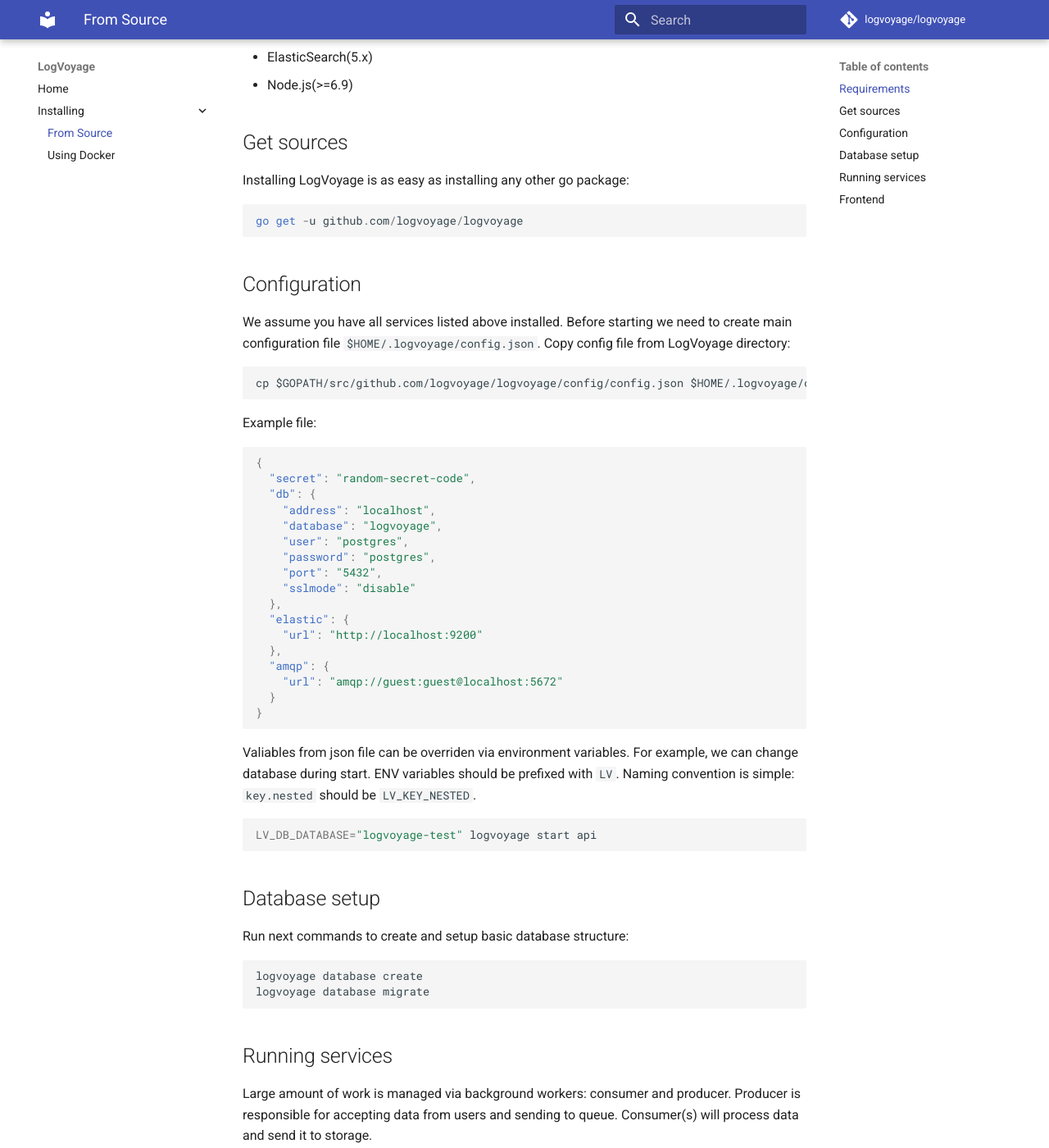
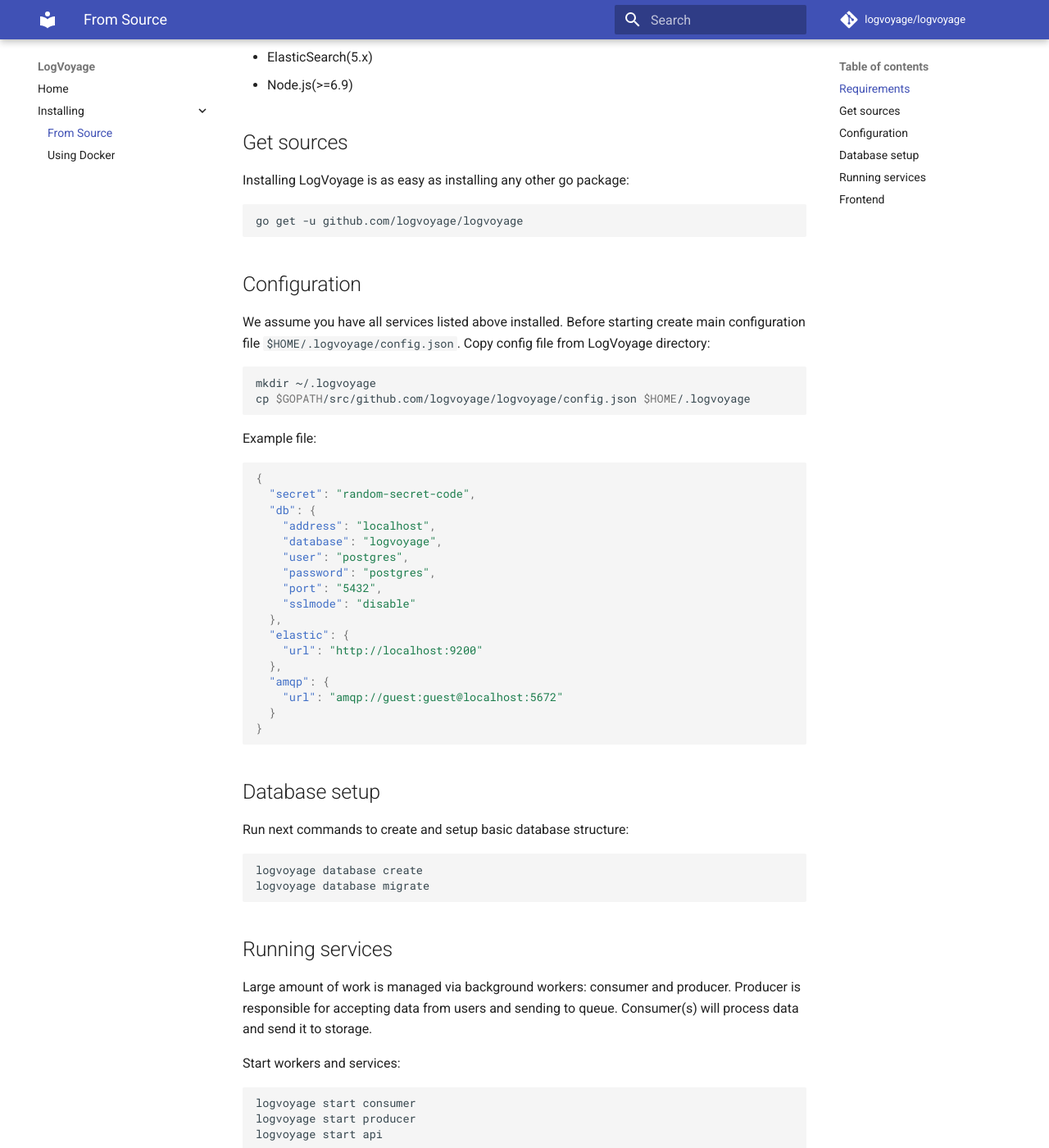
Before and after one commit to logvoyage/docs, an MkDocs documentation site: the page built from docs/installing_from_source.md, in a window 1280 px wide and 1400 px high, scrolled down 469 px. Shown: the whole window at 82% size. Built offline with MkDocs 1.6.1 and Material for MkDocs 9.7.7, drawn with Linux system fonts in a browser that asks for light colours; comment, search, counter and statistics services are not loaded; old or Windows-style settings are respelled for this version of MkDocs.

Commit message:
Cleand up install docs

````diff
--- a/docs/installing_from_source.md
+++ b/docs/installing_from_source.md
@@ -18,17 +18,18 @@ Before running LogVoyage itself, there are a few minimum services that are requi
 ## Get sources
 
 Installing LogVoyage is as easy as installing any other go package:
-```
+``` bash
 go get -u github.com/logvoyage/logvoyage
 ```
 
 ## Configuration
 
 We assume you have all services listed above installed.
-Before starting we need to create main configuration file `$HOME/.logvoyage/config.json`.
+Before starting create main configuration file `$HOME/.logvoyage/config.json`.
 Copy config file from LogVoyage directory:
-```
-cp $GOPATH/src/github.com/logvoyage/logvoyage/config/config.json $HOME/.logvoyage/config.json
+``` bash
+mkdir ~/.logvoyage
+cp $GOPATH/src/github.com/logvoyage/logvoyage/config.json $HOME/.logvoyage
 ```
 
 Example file:
@@ -50,12 +51,6 @@ Example file:
     "url": "amqp://guest:guest@localhost:5672"
   }
 }
-```
-
-Valiables from json file can be overriden via environment variables. For example, we can change database during start.
-ENV variables should be prefixed with `LV`. Naming convention is simple: `key.nested` should be `LV_KEY_NESTED`.
-``` bash
-LV_DB_DATABASE="logvoyage-test" logvoyage start api
 ```
 
 ## Database setup
````
